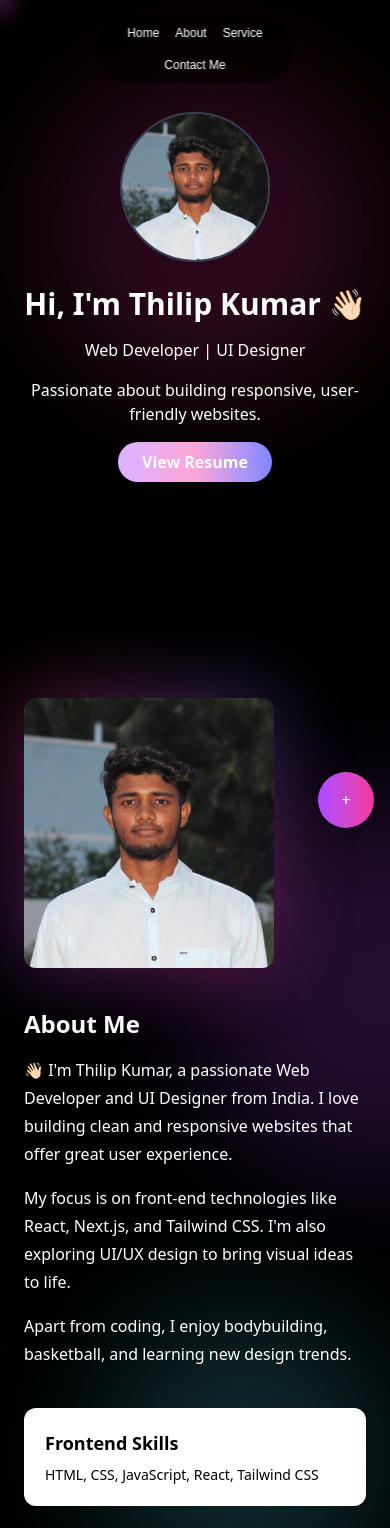
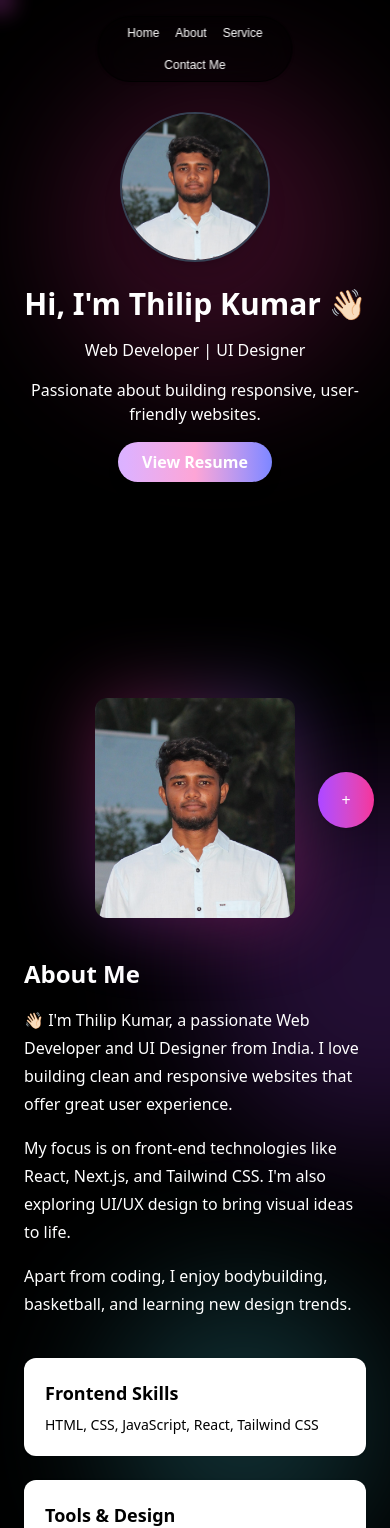
Before and after one commit to thiliphari31/portfolio, a Next.js app: page / in a window 390 px wide. Shown: the top 1528 px of the page. Built offline with nearby package versions, Linux system fonts and the light colour scheme.

Commit message:
mobile view changed

```diff
--- a/src/app/page.tsx
+++ b/src/app/page.tsx
@@ -136,9 +136,8 @@
       <div className="relative z-10 px-6 md:px-10 py-20">
         <div className="max-w-6xl mx-auto flex flex-col sm:flex-row gap-10">
           {/* Left Sticky Photo */}
-          <div className="w-full sm:w-[250px] shrink-0">
-            <div className="sticky top-20 mx-auto sm:mx-0">
-              <div className="relative w-[250px] h-[270px]">
+          <div className="w-full sm:w-[250px] shrink-0 flex justify-center sm:block">
+            <div className="relative w-[200px] h-[220px] sm:w-[250px] sm:h-[270px]">
               <div className="absolute inset-0 rounded-xl bg-gradient-to-tr from-purple-500 via-pink-500 to-indigo-500 blur-2xl opacity-40 animate-glow z-0" />
               <div
                 className="relative z-10 w-full h-full"
@@ -171,7 +170,7 @@
               </div>
             </div>
           </div>
-          </div>
+
 
           {/* Right Content */}
           <div className="flex-1">
```
Lines whose indentation alone changed are shown as unchanged.
